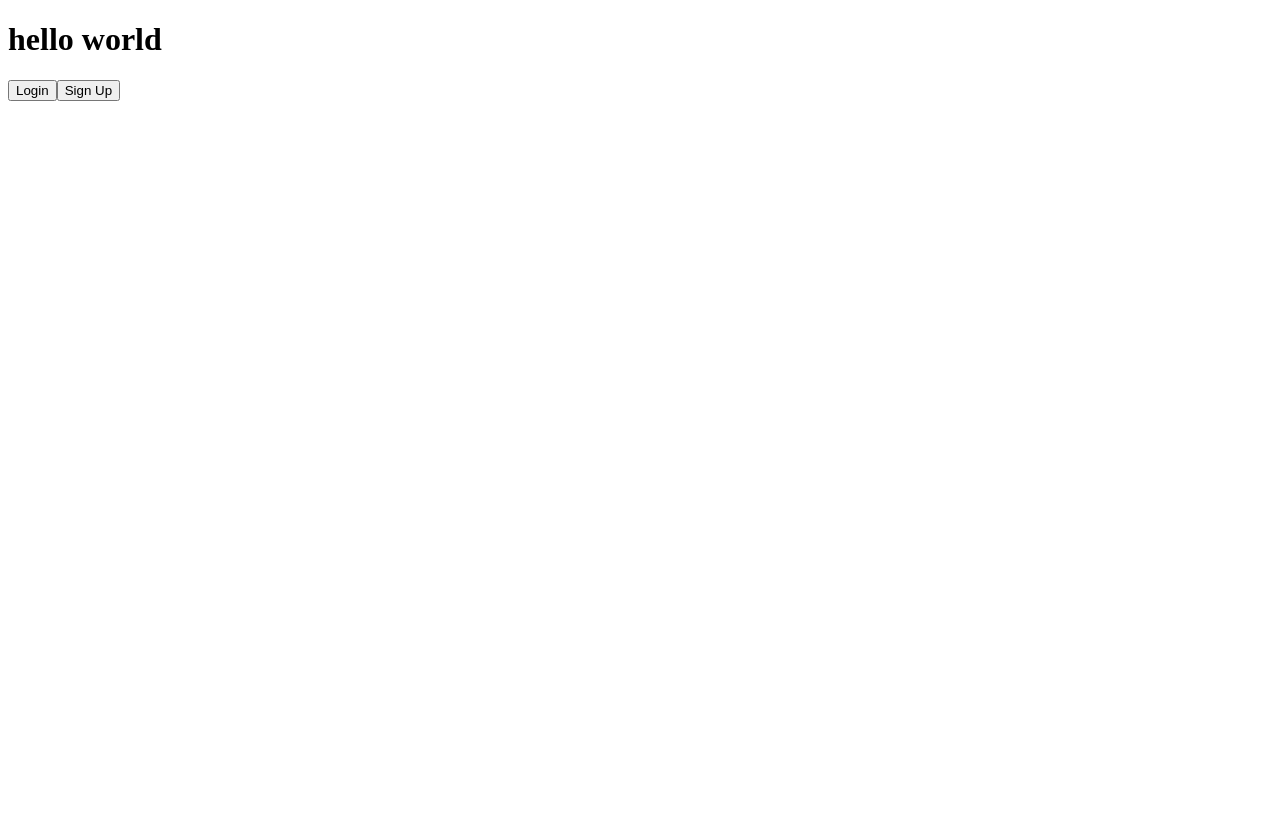
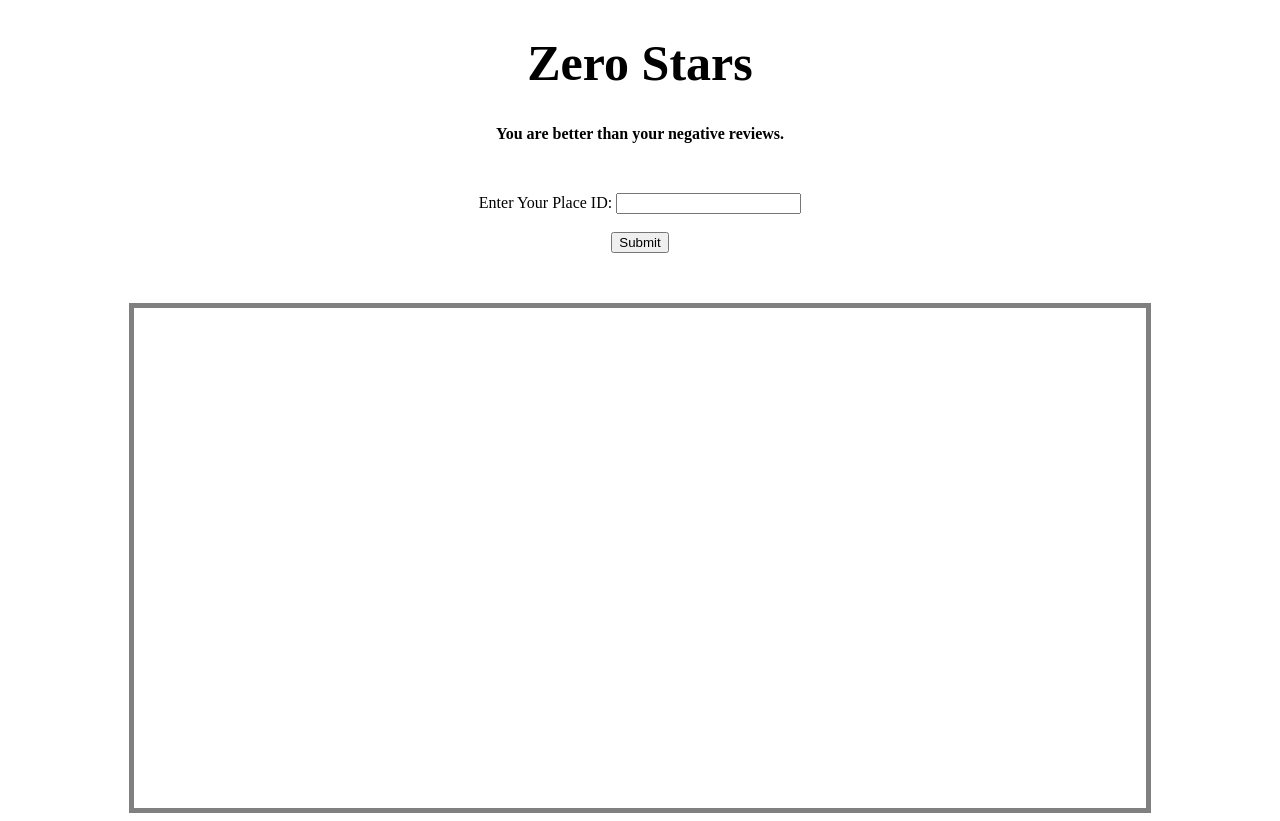
Before and after one commit to Zero-Stars-LLC/zero-stars, a React app: page /homepage in a window 1280 px wide. Before the commit the page ends 800 px from the top, so only its background shows below. Built offline with nearby package versions, Linux system fonts and the light colour scheme.

Commit message:
homepage setup for backend merge

```diff
--- a/client/components/Results.js
+++ b/client/components/Results.js
@@ -0,0 +1,14 @@
+import React, { useState } from 'react';
+
+const Results = (props) => {
+
+  return (
+    <div className='ResultsContainer'>
+        <div className='Results'>
+        {/* Add reviews here */}
+        </div>
+    </div>
+  );
+};
+
+export default Results;
--- a/client/components/SearchBar.js
+++ b/client/components/SearchBar.js
@@ -0,0 +1,36 @@
+import React, { useState } from 'react';
+
+const SearchBar = (props) => {
+  // Set component level state to handle place Id
+  const [placeId, setPlaceId] = useState(0);
+
+  const onSubmit = (e) => {
+    e.preventDefault();
+
+    // Handle incomplete submissions
+    if (!placeId) {
+      alert('Please add Place ID');
+      return;
+    }
+    props.getReviews(placeId);
+
+    // Reset state
+    setPlaceId('');
+  };
+
+  return (
+    <div className='SearchBar'>
+      <form className='SearchBarForm' onSubmit={onSubmit}>
+        <label>Enter Your Place ID: </label>
+        <input
+          type='text'
+          onChange={(e) => setPlaceId(e.target.value)}
+        />
+      </form>
+      <br></br>
+      <input id='submitForm' type='submit' value='Submit' />
+    </div>
+  );
+};
+
+export default SearchBar;
--- a/client/index.html
+++ b/client/index.html
@@ -7,7 +7,6 @@
     <title>Zero Stars</title>
   </head>
   <body>
-    <h1>hello world</h1>
     <div id="root"></div>
     <script src="./bundle.js"></script>
   </body>
--- a/client/pages/Homepage.js
+++ b/client/pages/Homepage.js
@@ -0,0 +1,44 @@
+import React, { useState } from 'react';
+import SearchBar from '../components/SearchBar.js';
+import Results from '../components/Results.js';
+
+const Homepage = () => {
+  // Set page level state to hold reviews receieved
+  const [reviews, setReviews] = useState({});
+
+  // Get reviews
+  const getReviews = async (placeId) => {
+    try {
+      //QUESTIONS: API Endpoint & Req body
+      const res = await fetch('/api', {
+        method: 'GET',
+        headers: {
+          'Content-Type': 'applications/json',
+        },
+        body: JSON.stringify({
+          place_id: placeId,
+        }),
+      });
+      const data = await res.json();
+      if (data) {
+        console.log(data)
+        setReviews({ data });
+      }
+    } catch {
+      console.log(err);
+    }
+  };
+
+  return (
+    <div>
+        <div class='header'>
+            <h1>Zero Stars</h1>
+            <h4>You are better than your negative reviews.</h4>
+        </div>
+        <SearchBar getReviews={getReviews}/>
+        <Results reviews={reviews}/>
+    </div>
+  );
+};
+
+export default Homepage;
--- a/client/styles.css
+++ b/client/styles.css
@@ -0,0 +1,25 @@
+
+
+.header {
+    text-align: center;
+}
+
+.header h1 {
+    font-size: 50px;
+}
+
+.SearchBar {
+    margin: 50px 0px 50px 0px;
+    text-align: center;
+}
+
+.ResultsContainer {
+    display: flex;
+    justify-content: center;
+}
+
+.Results {
+    border: 5px solid grey;
+    height: 500px;
+    width: 80%;
+}
--- a/package.json
+++ b/package.json
@@ -17,7 +17,8 @@
     "pg": "^8.10.0",
     "prop-types": "^15.8.1",
     "react": "^18.2.0",
-    "react-dom": "^18.2.0"
+    "react-dom": "^18.2.0",
+    "react-router-dom": "^6.9.0"
   },
   "devDependencies": {
     "@babel/core": "^7.21.3",
@@ -25,6 +26,7 @@
     "@babel/preset-react": "^7.18.6",
     "babel-loader": "^9.1.2",
     "cross-env": "^7.0.3",
+    "css-loader": "^6.7.3",
     "html-webpack-plugin": "^5.5.0",
     "mini-css-extract-plugin": "^2.7.5",
     "nodemon": "^2.0.22",
--- a/webpack.config.js
+++ b/webpack.config.js
@@ -1,5 +1,5 @@
 const HtmlWebpackPlugin = require('html-webpack-plugin');
-const MiniCssExtractPlugin = require("mini-css-extract-plugin");
+const MiniCssExtractPlugin = require('mini-css-extract-plugin');
 
 module.exports = {
   mode: process.env.NODE_ENV,
@@ -7,18 +7,20 @@ module.exports = {
   output: {
     filename: 'bundle.js',
     path: __dirname + '/build',
+    publicPath: '/',
   },
   devServer: {
     proxy: {
-        '/api': 'http://localhost:3000',
-      },
-    hot: true
+      '/api': 'http://localhost:3000',
+    },
+    hot: true,
+    historyApiFallback: true,
   },
   plugins: [
     new HtmlWebpackPlugin({
-        template: __dirname + '/client/index.html'
+      template: __dirname + '/client/index.html',
     }),
-    new MiniCssExtractPlugin()
+    new MiniCssExtractPlugin(),
   ],
   module: {
     rules: [
@@ -36,15 +38,18 @@ module.exports = {
         },
       },
       {
-        test: /\.s[ac]ss$/i,
+        test: /\.css$/i,
         use: [
           MiniCssExtractPlugin.loader,
           // Translates CSS into CommonJS
-          {loader: 'css-loader', options:{ sourceMap: true, importLoaders: 1}},
+          {
+            loader: 'css-loader',
+            options: { sourceMap: true, importLoaders: 1 },
+          },
           // Creates `style` nodes from JS strings
-        //   'style-loader',
+          //   'style-loader',
           // // Compiles Sass to CSS
-          {loader: 'sass-loader', options: { sourceMap: true }},
+          // {loader: 'sass-loader', options: { sourceMap: true }},
         ],
       },
     ],
```
Also changed, not shown: client/index.js (+24 -1 lines), 5 other files (tests, documents, lock files or other folders).
